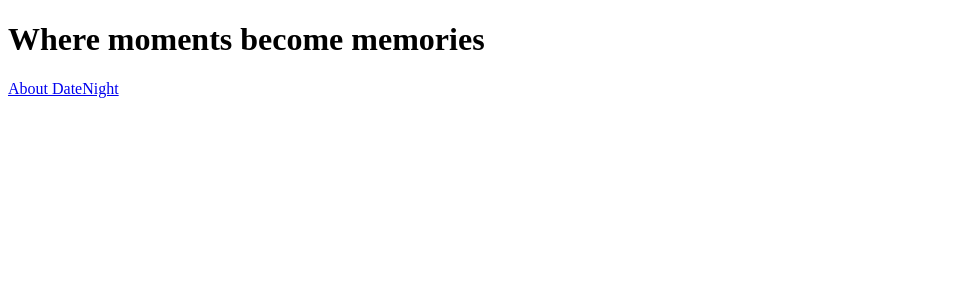
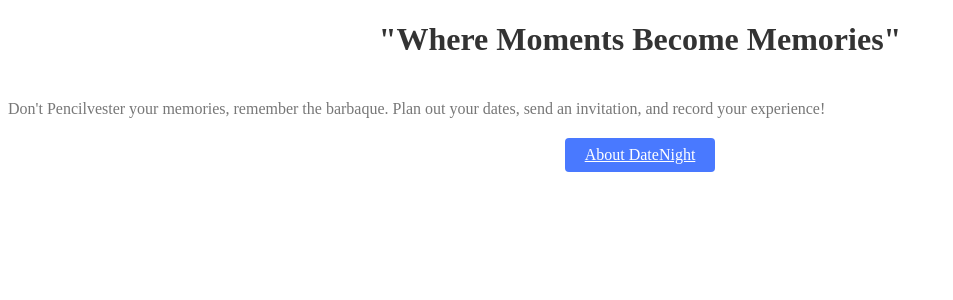
Before and after one commit to nme22/dateNight, a Next.js app in the folder datingapp/: page / in a window 1280 px wide. Shown: the top 300 px of the page, without its empty margins (0-953 px from the left). Built offline with nearby package versions, Linux system fonts and the light colour scheme.

Commit message:
applied styling in next.js

```diff
--- a/datingapp/pages/index.js
+++ b/datingapp/pages/index.js
@@ -8,9 +8,10 @@
 export default function Home() {
   return (
     <div>
-      <h1>Where moments become memories</h1>
+      <h1 className={styles.title}>"Where Moments Become Memories" </h1>
+      <p className={styles.text}> Don't Pencilvester your memories, remember the barbaque. Plan out your dates, send an invitation, and record your experience! </p>
       <Link href="/About">
-        <a>About DateNight</a>
+        <a className={styles.btn}>About DateNight</a>
       </Link>
 
     </div>
--- a/datingapp/styles/Home.module.css
+++ b/datingapp/styles/Home.module.css
@@ -1,121 +1,21 @@
-.container {
-  min-height: 100vh;
-  padding: 0 0.5rem;
-  display: flex;
-  flex-direction: column;
-  justify-content: center;
-  align-items: center;
-  height: 100vh;
-}
-
-.main {
-  padding: 5rem 0;
-  flex: 1;
-  display: flex;
-  flex-direction: column;
-  justify-content: center;
-  align-items: center;
-}
-
-.footer {
-  width: 100%;
-  height: 100px;
-  border-top: 1px solid #eaeaea;
-  display: flex;
-  justify-content: center;
-  align-items: center;
-}
-
-.footer a {
-  display: flex;
-  justify-content: center;
-  align-items: center;
-  flex-grow: 1;
-}
-
-.title a {
-  color: #0070f3;
-  text-decoration: none;
-}
-
-.title a:hover,
-.title a:focus,
-.title a:active {
-  text-decoration: underline;
-}
-
 .title {
-  margin: 0;
-  line-height: 1.15;
-  font-size: 4rem;
-}
-
-.title,
-.description {
+  color: #333;
+  padding-bottom: 20px;
   text-align: center;
 }
 
-.description {
-  line-height: 1.5;
-  font-size: 1.5rem;
+.text {
+  color:#777;
 }
 
-.code {
-  background: #fafafa;
-  border-radius: 5px;
-  padding: 0.75rem;
-  font-size: 1.1rem;
-  font-family: Menlo, Monaco, Lucida Console, Liberation Mono, DejaVu Sans Mono,
-    Bitstream Vera Sans Mono, Courier New, monospace;
+.btn {
+  display: block;
+  width: 150px;
+  padding: 8px 0;
+  margin: 20px auto;
+  background: #4979ff;
+  border-radius: 4px;
+  color: white;
+  text-align: center;
+
 }
-
-.grid {
-  display: flex;
-  align-items: center;
-  justify-content: center;
-  flex-wrap: wrap;
-  max-width: 800px;
-  margin-top: 3rem;
-}
-
-.card {
-  margin: 1rem;
-  padding: 1.5rem;
-  text-align: left;
-  color: inherit;
-  text-decoration: none;
-  border: 1px solid #eaeaea;
-  border-radius: 10px;
-  transition: color 0.15s ease, border-color 0.15s ease;
-  width: 45%;
-}
-
-.card:hover,
-.card:focus,
-.card:active {
-  color: #0070f3;
-  border-color: #0070f3;
-}
-
-.card h2 {
-  margin: 0 0 1rem 0;
-  font-size: 1.5rem;
-}
-
-.card p {
-  margin: 0;
-  font-size: 1.25rem;
-  line-height: 1.5;
-}
-
-.logo {
-  height: 1em;
-  margin-left: 0.5rem;
-}
-
-@media (max-width: 600px) {
-  .grid {
-    width: 100%;
-    flex-direction: column;
-  }
-}
```
Also changed, not shown: datingapp/styles/Dates.module.css (added).
